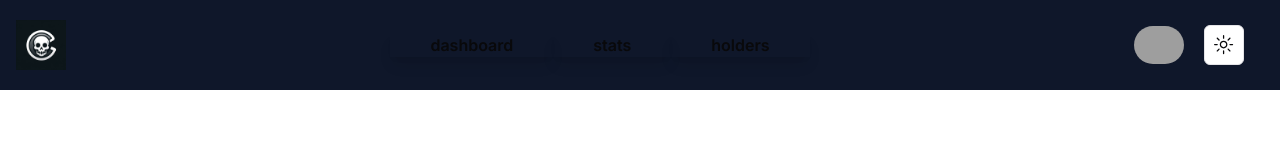
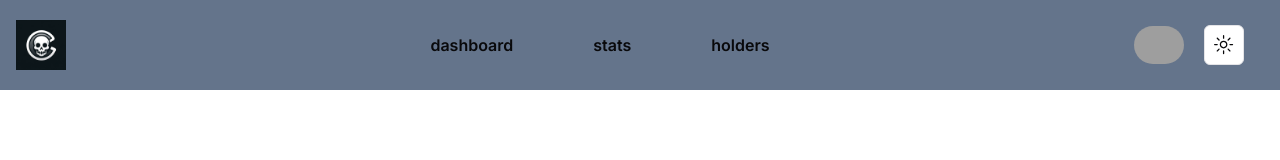
Before and after one commit to BrofessorNFT/ME_API_wrapper, a Next.js app: page / in a window 1280 px wide. Shown: the top 160 px of the page. Built offline with nearby package versions, Linux system fonts and the light colour scheme; grey boxes are pictures that could not be loaded.

Commit message:
UI changes

```diff
--- a/src/components/activityTab.jsx
+++ b/src/components/activityTab.jsx
@@ -52,12 +52,12 @@ export default function ActivityTab({ticker}) {
 
     return ( <div className='w-full'>
         <ul>
-        <h1 className='flex flex-row flex-wrap  justify-center items-center  m-2 text-xl  bg-gray-900  rounded-3xl p-5'> Activity for collection </h1>
+        <h1 className='flex flex-row flex-wrap  justify-center items-center  m-2 text-xl  dark:bg-gray-900  bg-slate-300 rounded-3xl p-5'> Activity for collection </h1>
         {data?.filter(item => item.type === "buyNow" || item.type === "list" || item.type === "deList")
         .filter(item => item.image).slice(0,10)
         .map(item =>
             <li key = {item.signature}>
-            <div className='flex flex-row flex-wrap  justify-center items-center bg-gray-900 p-2 border-2 rounded-2xl overflow-hidden m-2  hover:bg-slate-700'>
+            <div className='flex flex-row flex-wrap  justify-center items-center dark:bg-gray-900  bg-slate-300 p-2 border-2 rounded-2xl overflow-hidden m-2  dark:hover:bg-slate-700 hover:bg-blue-400'>
                 <div className='flex rounded-full overflow-hidden'>
                     <img
                     src ={item.image}
--- a/src/components/navcontainer.jsx
+++ b/src/components/navcontainer.jsx
@@ -4,7 +4,7 @@ import SearchBar from './searchbar'
 import { ModeToggle } from './modetoggle'
 
 export default function NavContainer({ children }) {
-    return (<nav className='relative z-50 bg-slate-900 py-1'>
+    return (<nav className='relative z-50 dark:bg-gray-900  bg-slate-500 py-1'>
 
         <div className='flex flex-row justify-between p-4' >
             <Link href = '/'>
@@ -18,13 +18,13 @@ export default function NavContainer({ children }) {
             <div className='flex'>
                 <ul className='flex flex-row px-10 items-center ' >
                     <Link href='/dashboard'>
-                        <li className='px-10 text-base  font-semibold text-center shadow-lg '>dashboard</li>
+                        <li className='px-10 text-base  font-semibold text-center  '>dashboard</li>
                     </Link>
                     <Link href='/'>
-                        <li className='px-10 text-base  font-semibold text-center shadow-lg'>stats</li>
+                        <li className='px-10 text-base  font-semibold text-center '>stats</li>
                     </Link>
                     <Link href='/'>
-                        <li className='px-10 text-base  font-semibold text-center shadow-lg'>holders</li>
+                        <li className='px-10 text-base  font-semibold text-center '>holders</li>
                     </Link>
                 </ul>
             </div>
--- a/src/components/popularcollectionstab.jsx
+++ b/src/components/popularcollectionstab.jsx
@@ -9,7 +9,7 @@ async function PopularCollectionsTab() {
         <div className="flex space-x-4">
             {data?.slice(0,10).map(
                 item =>
-                        <div  className= "flex-none border border-gray-200 rounded-lg p-2"key = {item.symbol}>
+                        <div  className= "flex-none border border-gray-200 dark:hover:bg-slate-600 hover:bg-blue-400 rounded-lg p-2"key = {item.symbol}>
                     <Link href = {`https://magiceden.io/marketplace/${item.symbol}`} target='_blank '>
                             <img
                             className="block mx-auto"
--- a/src/components/rightpanel.jsx
+++ b/src/components/rightpanel.jsx
@@ -5,7 +5,7 @@ async function RightPanel({ticker}) {
     const data = await getHolderStatsFromME(ticker)
 
     return (<div>
-        <div className='flex flex-col items-center p-5 border ml-10 -my-20 rounded-3xl bg-gray-900'>
+        <div className='flex flex-col items-center p-5 border ml-10 -my-20 rounded-3xl dark:bg-gray-900  bg-slate-300'>
             <div className='flex flex-col items-center pb-5 text-xl'>
                 <span>Collection: {ticker}</span>
                 <span>Total supply: {data.totalSupply}</span>
--- a/src/lib/actions.js
+++ b/src/lib/actions.js
@@ -6,7 +6,7 @@ export async function getCollectionFromME(ticker) {
         const response = await fetch(`https://api-mainnet.magiceden.dev/v2/collections/${ticker}/stats`, options);
         const data = await response.json();
         const currentTime = new Date();
-        console.log(`data is${data.floorPrice}`)
+
         return {fp : data.floorPrice,
                 lc: data.listedCount,
                 time : currentTime.toISOString()}
```
